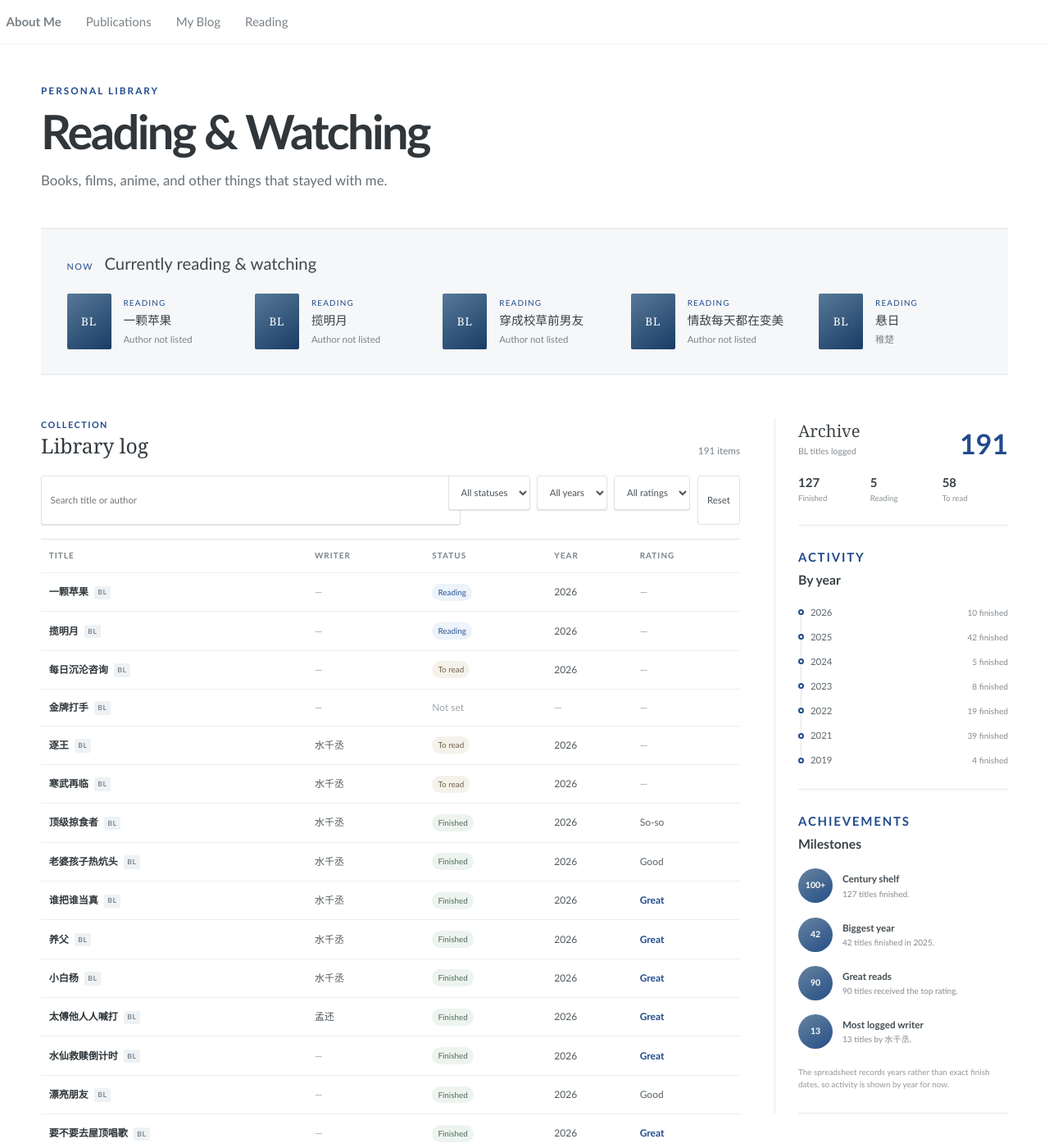
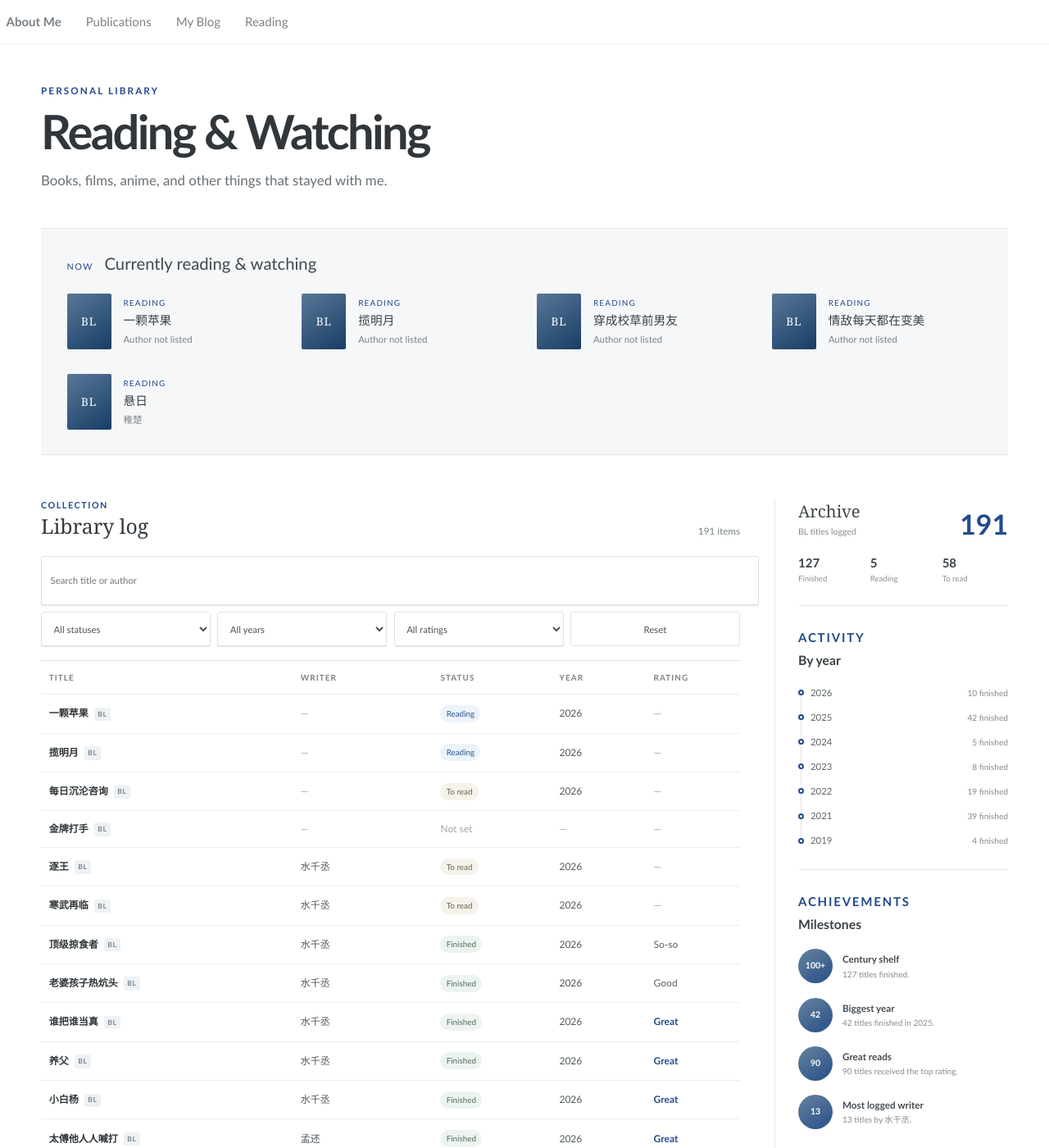
Before and after one commit to Cathylixi/Cathylixi.github.io, a Jekyll site: the page built from _pages/reading.md, in a window 1280 px wide and 1400 px high. Shown: the whole window at 82% size. Built offline with Jekyll 4.4.1, drawn with Linux system fonts in a browser that asks for light colours.

Commit message:
Make reading layout fully responsive

```diff
--- a/_pages/reading.md
+++ b/_pages/reading.md
@@ -118,9 +118,9 @@
                   data-status="{% if item.status %}{{ item.status | escape }}{% else %}Unspecified{% endif %}"
                   data-year="{% if item.year %}{{ item.year }}{% else %}Unspecified{% endif %}"
                   data-rating="{% if item.rating %}{{ item.rating | escape }}{% else %}Unspecified{% endif %}">
-                <td class="reading-table__title">{{ item.title | escape }}<span>BL</span></td>
-                <td>{% if item.author %}{{ item.author | escape }}{% else %}<span class="reading-muted">—</span>{% endif %}</td>
-                <td>
+                <td class="reading-table__title" data-label="Title">{{ item.title | escape }}<span>BL</span></td>
+                <td data-label="Writer">{% if item.author %}{{ item.author | escape }}{% else %}<span class="reading-muted">—</span>{% endif %}</td>
+                <td data-label="Status">
                   {% if item.status == "Finished" %}
                     <span class="reading-status reading-status--finished">Finished</span>
                   {% elsif item.status == "Reading" %}
@@ -131,8 +131,8 @@
                     <span class="reading-muted">Not set</span>
                   {% endif %}
                 </td>
-                <td>{% if item.year %}{{ item.year }}{% else %}<span class="reading-muted">—</span>{% endif %}</td>
-                <td>
+                <td data-label="Year">{% if item.year %}{{ item.year }}{% else %}<span class="reading-muted">—</span>{% endif %}</td>
+                <td data-label="Rating">
                   {% if item.rating == "soso" %}
                     <span class="reading-rating">So-so</span>
                   {% elsif item.rating %}
--- a/_sass/_reading.scss
+++ b/_sass/_reading.scss
@@ -71,8 +71,8 @@
 
 .reading-now__items {
   display: grid;
-  grid-template-columns: repeat(auto-fit, minmax(185px, 1fr));
-  gap: 1.5rem 2rem;
+  grid-template-columns: repeat(auto-fit, minmax(200px, 1fr));
+  gap: clamp(1.25rem, 2.4vw, 2rem);
 }
 
 .reading-now__item {
@@ -133,8 +133,8 @@
 
 .reading-layout {
   display: grid;
-  grid-template-columns: minmax(0, 1fr) 285px;
-  gap: 42px;
+  grid-template-columns: minmax(0, 1fr) clamp(235px, 24vw, 285px);
+  gap: clamp(24px, 3.4vw, 42px);
   align-items: start;
   padding-bottom: 10rem;
 }
@@ -180,7 +180,7 @@
 
 .reading-filters {
   display: grid;
-  grid-template-columns: minmax(190px, 1fr) repeat(3, auto) auto;
+  grid-template-columns: repeat(4, minmax(0, 1fr));
   gap: 0.55rem;
   margin-bottom: 1.1rem;
 
@@ -191,6 +191,8 @@
   input,
   select,
   button {
+    width: 100%;
+    min-width: 0;
     min-height: 42px;
     margin: 0;
     color: #4b5358;
@@ -203,7 +205,6 @@
 
   input,
   select {
-    width: 100%;
     padding: 0.55rem 0.7rem;
   }
 
@@ -214,6 +215,10 @@
     box-shadow: 0 0 0 2px rgba($link-color, 0.12);
     outline: none;
   }
+}
+
+.reading-search {
+  grid-column: 1 / -1;
 }
 
 .reading-reset {
@@ -233,9 +238,10 @@
 
 .page__content .reading-table {
   width: 100%;
-  min-width: 680px;
+  min-width: 0;
   margin: 0;
-  font-size: 0.8rem;
+  font-size: clamp(0.7rem, 1.1vw, 0.8rem);
+  table-layout: fixed;
   border-collapse: collapse;
 
   th,
@@ -266,7 +272,24 @@
 
   th:nth-child(1),
   td:nth-child(1) {
-    width: 38%;
+    width: 36%;
+  }
+
+  th:nth-child(2),
+  td:nth-child(2) {
+    width: 20%;
+  }
+
+  th:nth-child(3),
+  td:nth-child(3) {
+    width: 17%;
+  }
+
+  th:nth-child(4),
+  td:nth-child(4),
+  th:nth-child(5),
+  td:nth-child(5) {
+    width: 13.5%;
   }
 
   th:nth-child(4),
@@ -285,6 +308,7 @@
 .reading-table__title {
   color: #30373b !important;
   font-weight: 600;
+  overflow-wrap: anywhere;
 
   > span {
     display: inline-block;
@@ -570,6 +594,14 @@
     border-left: 0;
   }
 
+  .reading-filters {
+    grid-template-columns: repeat(2, minmax(0, 1fr));
+  }
+
+  .reading-search {
+    grid-column: 1 / -1;
+  }
+
   .reading-stats,
   .reading-timeline,
   .reading-achievements {
@@ -590,27 +622,73 @@
   }
 
   .reading-now__items {
-    display: flex;
+    grid-template-columns: 1fr;
     gap: 1.25rem;
-    padding-bottom: 0.4rem;
-    overflow-x: auto;
   }
 
   .reading-now__item {
-    width: 220px;
-    flex: 0 0 220px;
+    width: 100%;
   }
 
-  .reading-filters {
-    grid-template-columns: repeat(2, minmax(0, 1fr));
+  .reading-section-heading {
+    align-items: start;
   }
 
-  .reading-search {
-    grid-column: 1 / -1;
-  }
+  .page__content .reading-table {
+    display: block;
 
-  .reading-reset {
-    grid-column: 2;
+    thead {
+      position: absolute;
+      width: 1px;
+      height: 1px;
+      padding: 0;
+      margin: -1px;
+      overflow: hidden;
+      clip: rect(0, 0, 0, 0);
+      white-space: nowrap;
+      border: 0;
+    }
+
+    tbody,
+    tr,
+    td {
+      display: block;
+      width: 100% !important;
+    }
+
+    tr.reading-row {
+      display: grid;
+      grid-template-columns: repeat(2, minmax(0, 1fr));
+      gap: 0.65rem 1.25rem;
+      padding: 1rem 0.3rem;
+      border-bottom: 1px solid #eceeef;
+    }
+
+    td {
+      padding: 0;
+      border: 0;
+      white-space: normal !important;
+    }
+
+    td:not(.reading-table__title):before {
+      content: attr(data-label);
+      display: block;
+      margin-bottom: 0.15rem;
+      color: #93999d;
+      font-size: 0.57rem;
+      font-weight: bold;
+      letter-spacing: 0.09em;
+      text-transform: uppercase;
+    }
+
+    .reading-table__title {
+      grid-column: 1 / -1;
+      font-size: 0.9rem;
+    }
+
+    .reading-empty td {
+      width: 100% !important;
+    }
   }
 
   .reading-activity {
```
